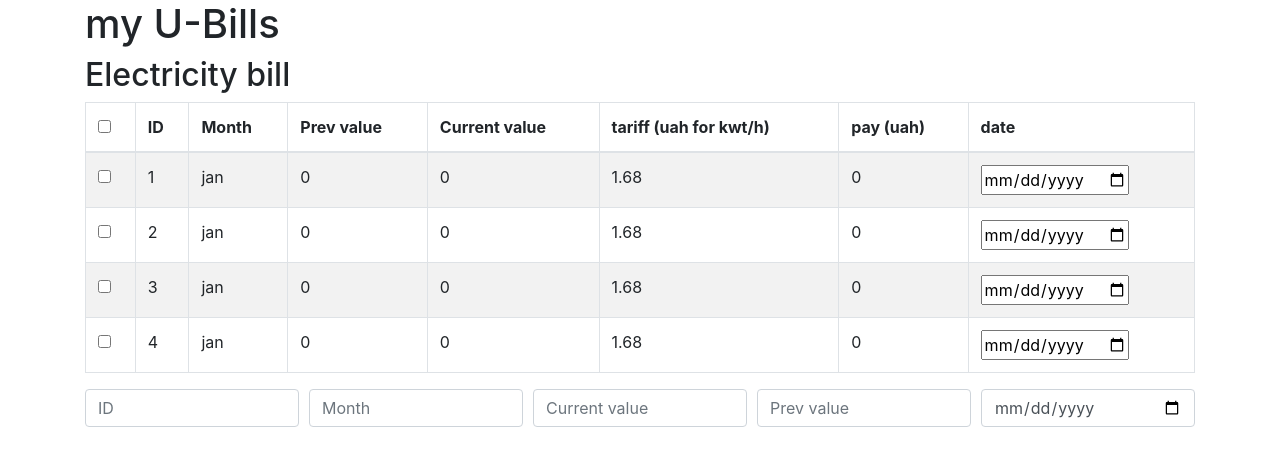
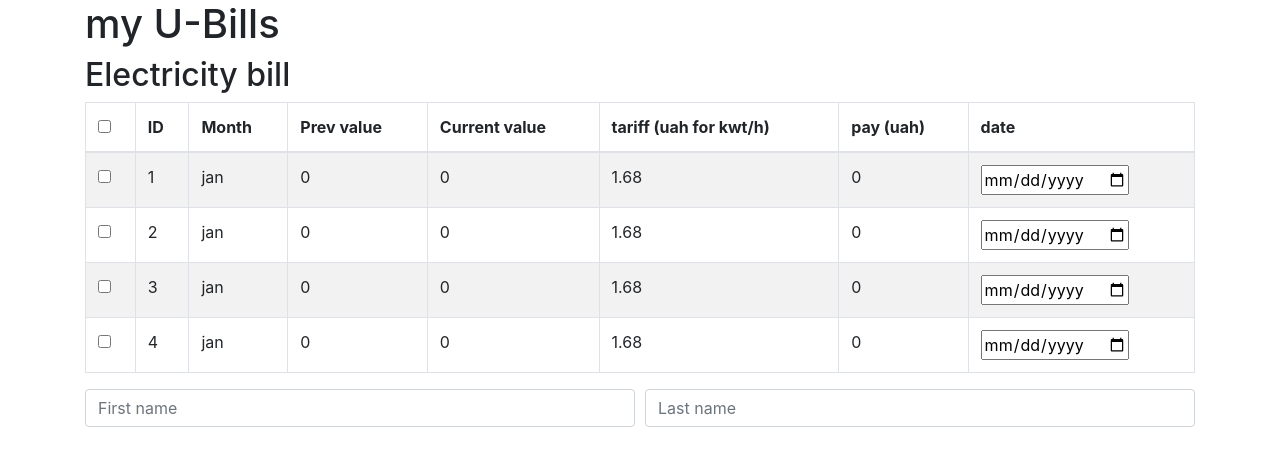
Before and after one commit to sovsianykov/ubills-app, a React (Create React App) app: page / in a window 1280 px wide. Shown: the top 466 px of the page. Built offline with nearby package versions, Linux system fonts and the light colour scheme.

Commit message:
Revert "setup3"
This reverts commit 98e9f57f

```diff
--- a/src/Components/Layout/Tabbuilder/Elektricity/Elektro.js
+++ b/src/Components/Layout/Tabbuilder/Elektricity/Elektro.js
@@ -14,7 +14,7 @@ class Elektro extends Component {
 
     render() {
         return (
-            <Aoux>
+            <div>
                 <Table  striped bordered hover >
                     <thead>
                    <tr>
@@ -76,23 +76,14 @@ class Elektro extends Component {
                 <Form>
                     <Form.Row>
                         <Col>
-                        <Form.Control id = 'id' placeholder="ID "   />
-                    </Col>
-                        <Col>
-                            <Form.Control id = 'm' placeholder="Month" />
+                            <Form.Control placeholder="First name" />
                         </Col>
                         <Col>
-                            <Form.Control id= 'cv' placeholder="Current value "   />
-                        </Col>
-                        <Col>
-                            <Form.Control id= 'pv'  placeholder="Prev value" />
-                        </Col>
-                        <Col>
-                            <Form.Control  id= 'date'  type ='date'   />
+                            <Form.Control placeholder="Last name" />
                         </Col>
                     </Form.Row>
                 </Form>
-                </Aoux>
+                </div>
         )
     }
 
```
Also changed, not shown: 2 other files (tests, documents, lock files or other folders).
